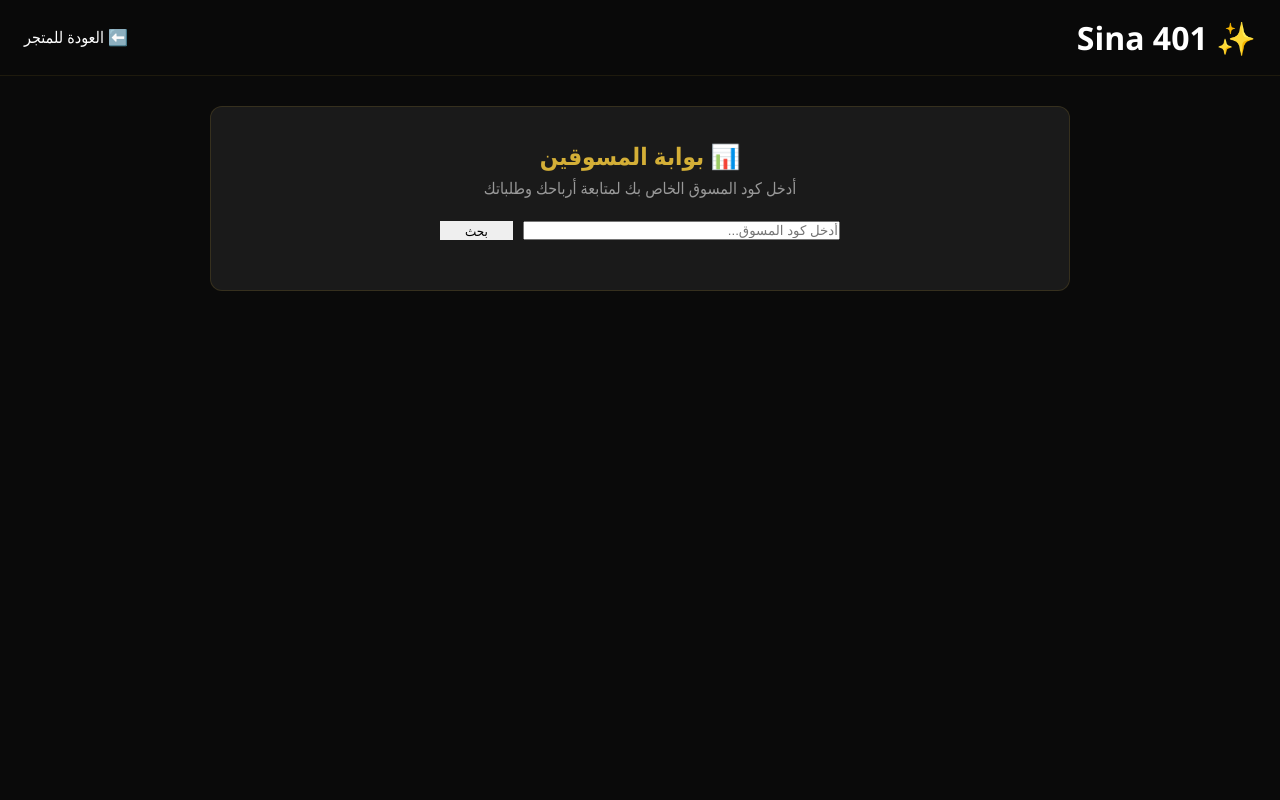
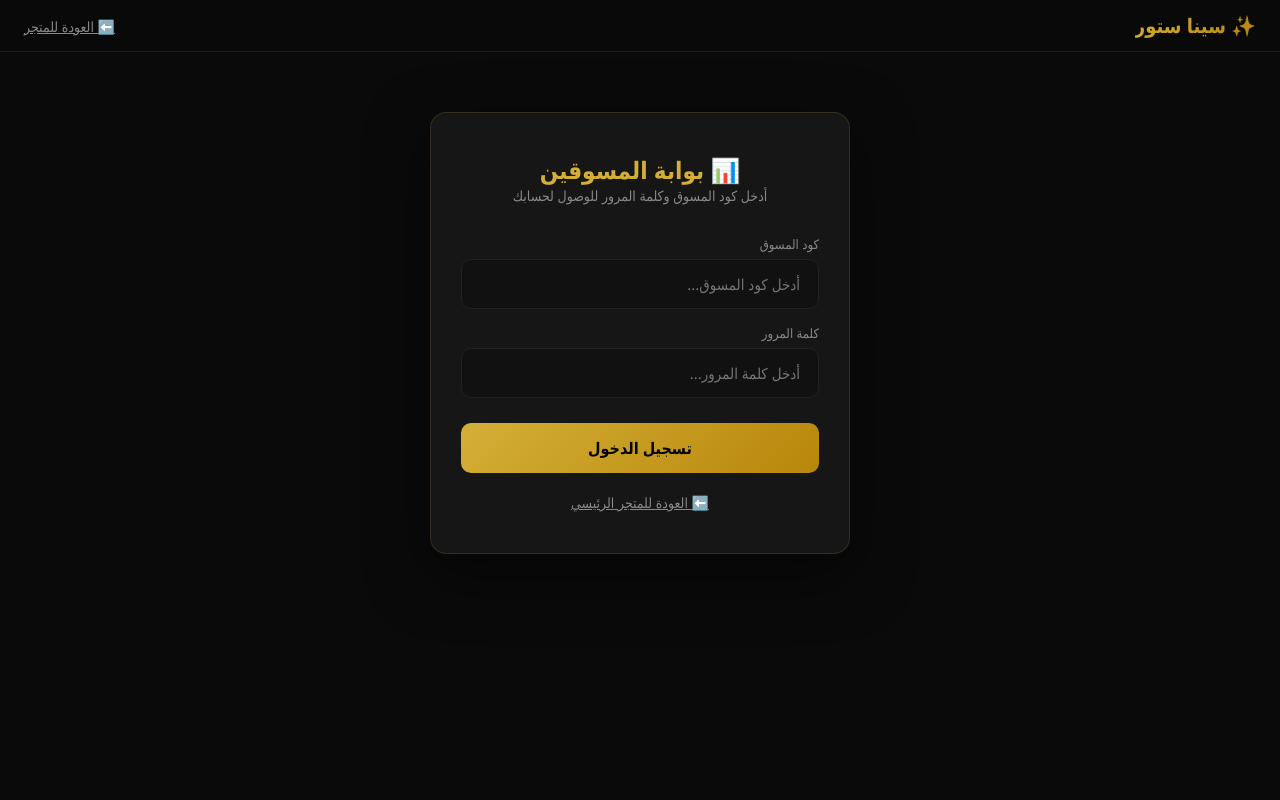
Before and after one commit to mosebh99/sina.401, a Flask app: page /marketers.html in a window 1280 px wide. Run offline with Flask 3, Linux system fonts and the light colour scheme; some libraries are stand-ins or nearby versions.

Commit message:
Update marketers.html

```diff
--- a/templates/marketers.html
+++ b/templates/marketers.html
@@ -3,139 +3,216 @@
 <head>
     <meta charset="UTF-8">
     <meta name="viewport" content="width=device-width, initial-scale=1.0">
-    <title>بوابة المسوقين | Sina 401</title>
+    <title>بوابة المسوقين | سينا ستور</title>
     <link rel="icon" type="image/png" href="/static/css/logo.png.jpeg">
-    <link rel="stylesheet" href="/static/css/style.css">
     <style>
-        .marketer-container { max-width: 900px; margin: 30px auto; padding: 0 20px; }
-        .marketer-card { background: var(--card-bg); border: 1px solid var(--card-border); border-radius: 12px; padding: 30px; margin-bottom: 20px; text-align: center; }
-        .marketer-card h2 { color: var(--primary); margin-top: 0; }
-        .stats-grid { display: grid; grid-template-columns: repeat(auto-fit, minmax(150px, 1fr)); gap: 15px; margin: 20px 0; }
-        .stat-box { background: #111; padding: 15px; border-radius: 8px; border: 1px solid #222; }
-        .stat-box .number { font-size: 28px; font-weight: bold; color: var(--primary); }
-        .stat-box .label { font-size: 12px; color: var(--text-muted); margin-top: 5px; }
-        .orders-table { width: 100%; border-collapse: collapse; margin-top: 20px; }
-        .orders-table th, .orders-table td { padding: 12px; border-bottom: 1px solid #222; text-align: right; }
-        .orders-table th { background: #111; color: var(--primary); }
-        .status-badge { padding: 4px 12px; border-radius: 20px; font-size: 12px; font-weight: bold; }
-        .status-pending { background: #f59e0b; color: #000; }
-        .status-shipping { background: #3b82f6; color: #fff; }
-        .status-delivered { background: #22c55e; color: #000; }
-        .status-returned { background: #ef4444; color: #fff; }
+        * { margin: 0; padding: 0; box-sizing: border-box; }
+        body {
+            font-family: 'Segoe UI', Tahoma, Geneva, Verdana, sans-serif;
+            background: #0a0a0a;
+            color: #fff;
+            min-height: 100vh;
+            display: flex;
+            flex-direction: column;
+        }
+        header {
+            background: rgba(10,10,10,0.98);
+            backdrop-filter: blur(20px);
+            padding: 12px 24px;
+            display: flex;
+            justify-content: space-between;
+            align-items: center;
+            border-bottom: 1px solid rgba(212,175,55,0.1);
+        }
+        .logo {
+            font-size: 20px;
+            font-weight: 800;
+            background: linear-gradient(135deg, #d4af37, #b8860b);
+            -webkit-background-clip: text;
+            -webkit-text-fill-color: transparent;
+        }
+        .nav-links a {
+            color: #888;
+            font-size: 14px;
+            transition: all 0.3s;
+        }
+        .nav-links a:hover { color: #d4af37; }
+
+        .login-container {
+            max-width: 420px;
+            margin: 60px auto;
+            padding: 40px 30px;
+            background: #161616;
+            border-radius: 16px;
+            border: 1px solid rgba(212,175,55,0.15);
+            text-align: center;
+            box-shadow: 0 20px 60px rgba(0,0,0,0.5);
+            width: 90%;
+        }
+        .login-container h2 {
+            color: #d4af37;
+            margin-top: 0;
+            font-size: 24px;
+        }
+        .login-container p {
+            color: #888;
+            font-size: 14px;
+            margin-bottom: 30px;
+        }
+        .login-form {
+            display: flex;
+            flex-direction: column;
+            gap: 15px;
+        }
+        .input-group { position: relative; }
+        .input-group input {
+            width: 100%;
+            padding: 14px 18px;
+            background: #111;
+            border: 1px solid #222;
+            border-radius: 10px;
+            color: #fff;
+            font-family: inherit;
+            font-size: 15px;
+            transition: all 0.3s;
+        }
+        .input-group input:focus {
+            outline: none;
+            border-color: #d4af37;
+            box-shadow: 0 0 15px rgba(212,175,55,0.15);
+        }
+        .input-group label {
+            display: block;
+            text-align: right;
+            margin-bottom: 6px;
+            color: #888;
+            font-size: 13px;
+        }
+        .login-btn {
+            background: linear-gradient(135deg, #d4af37, #b8860b);
+            color: #000;
+            border: none;
+            padding: 14px;
+            border-radius: 10px;
+            font-weight: bold;
+            font-size: 16px;
+            cursor: pointer;
+            transition: all 0.3s;
+            margin-top: 10px;
+            font-family: inherit;
+        }
+        .login-btn:hover {
+            transform: scale(1.02);
+            box-shadow: 0 6px 20px rgba(212,175,55,0.4);
+        }
+        .login-btn:disabled {
+            opacity: 0.6;
+            cursor: not-allowed;
+            transform: none;
+        }
+        .error-msg {
+            color: #ef4444;
+            font-size: 13px;
+            margin-top: 10px;
+            display: none;
+        }
+        .success-msg {
+            color: #22c55e;
+            font-size: 13px;
+            margin-top: 10px;
+            display: none;
+        }
+        .back-link {
+            display: inline-block;
+            margin-top: 20px;
+            color: #888;
+            font-size: 14px;
+            transition: color 0.3s;
+        }
+        .back-link:hover { color: #d4af37; }
     </style>
 </head>
 <body>
-
     <header>
-        <h1><a href="/">✨ Sina 401</a></h1>
+        <div class="logo">✨ سينا ستور</div>
         <div class="nav-links"><a href="/">⬅️ العودة للمتجر</a></div>
     </header>
 
-    <div class="marketer-container">
-        <div class="marketer-card">
-            <h2>📊 بوابة المسوقين</h2>
-            <p style="color: var(--text-muted);">أدخل كود المسوق الخاص بك لمتابعة أرباحك وطلباتك</p>
+    <div class="login-container">
+        <h2>📊 بوابة المسوقين</h2>
+        <p>أدخل كود المسوق وكلمة المرور للوصول لحسابك</p>
 
-            <div style="display: flex; gap: 10px; max-width: 400px; margin: 20px auto;">
-                <input type="text" id="marketer-code-input" class="search-input" placeholder="أدخل كود المسوق..." style="flex: 1;">
-                <button class="btn-primary" style="width: auto; margin: 0; padding: 0 25px;" onclick="loadMarketerData()">بحث</button>
+        <form id="marketer-login-form" class="login-form">
+            <div class="input-group">
+                <label>كود المسوق</label>
+                <input type="text" id="mk-code" placeholder="أدخل كود المسوق..." required>
             </div>
-        </div>
+            <div class="input-group">
+                <label>كلمة المرور</label>
+                <input type="password" id="mk-pass" placeholder="أدخل كلمة المرور..." required>
+            </div>
+            <button type="submit" class="login-btn" id="login-btn">تسجيل الدخول</button>
+            <div class="error-msg" id="error-msg"></div>
+            <div class="success-msg" id="success-msg"></div>
+        </form>
 
-        <div id="marketer-stats" style="display: none;">
-            <div class="stats-grid">
-                <div class="stat-box">
-                    <div class="number" id="stat-orders">0</div>
-                    <div class="label">إجمالي الطلبات</div>
-                </div>
-                <div class="stat-box">
-                    <div class="number" id="stat-sales">0</div>
-                    <div class="label">إجمالي المبيعات (ج.م)</div>
-                </div>
-                <div class="stat-box">
-                    <div class="number" id="stat-commission">0</div>
-                    <div class="label">عمولتك المتوقعة (ج.م)</div>
-                </div>
-            </div>
-
-            <h3 style="color: var(--primary); margin-top: 30px;">📋 طلباتك المسجلة</h3>
-            <div style="overflow-x: auto;">
-                <table class="orders-table">
-                    <thead>
-                        <tr>
-                            <th>رقم الطلب</th>
-                            <th>العميل</th>
-                            <th>الهاتف</th>
-                            <th>المبلغ</th>
-                            <th>الحالة</th>
-                            <th>التاريخ</th>
-                        </tr>
-                    </thead>
-                    <tbody id="marketer-orders-body">
-                    </tbody>
-                </table>
-            </div>
-        </div>
+        <a href="/" class="back-link">⬅️ العودة للمتجر الرئيسي</a>
     </div>
 
     <script>
-        async function loadMarketerData() {
-            const code = document.getElementById('marketer-code-input').value.trim();
-            if (!code) { alert('من فضلك أدخل كود المسوق'); return; }
+        async function checkLoginStatus() {
+            try {
+                const res = await fetch('/api/marketer/check');
+                const data = await res.json();
+                if (data.authenticated) {
+                    window.location.href = '/marketer_dashboard.html';
+                }
+            } catch (e) {}
+        }
+        checkLoginStatus();
+
+        document.getElementById('marketer-login-form').addEventListener('submit', async function(e) {
+            e.preventDefault();
+
+            const code = document.getElementById('mk-code').value.trim();
+            const pass = document.getElementById('mk-pass').value.trim();
+            const btn = document.getElementById('login-btn');
+            const errorDiv = document.getElementById('error-msg');
+            const successDiv = document.getElementById('success-msg');
+
+            errorDiv.style.display = 'none';
+            successDiv.style.display = 'none';
+            btn.disabled = true;
+            btn.innerText = 'جاري التحقق...';
 
             try {
-                const res = await fetch(`/api/marketers/stats/${code}`);
+                const res = await fetch('/api/marketer/login', {
+                    method: 'POST',
+                    headers: { 'Content-Type': 'application/json' },
+                    body: JSON.stringify({ code: code, password: pass })
+                });
+
                 const data = await res.json();
 
-                if (data.error) {
-                    alert('❌ ' + data.error);
-                    return;
+                if (data.success) {
+                    successDiv.innerText = '✅ ' + data.message + ' جاري التوجيه...';
+                    successDiv.style.display = 'block';
+                    setTimeout(() => {
+                        window.location.href = '/marketer_dashboard.html';
+                    }, 1000);
+                } else {
+                    errorDiv.innerText = '❌ ' + (data.message || 'بيانات الدخول غير صحيحة');
+                    errorDiv.style.display = 'block';
+                    btn.disabled = false;
+                    btn.innerText = 'تسجيل الدخول';
                 }
-
-                document.getElementById('marketer-stats').style.display = 'block';
-                document.getElementById('stat-orders').innerText = data.stats.total_orders || 0;
-                document.getElementById('stat-sales').innerText = (data.stats.total_sales || 0).toFixed(2);
-
-                // حساب العمولة (10% افتراضياً)
-                const commission = (data.stats.total_sales || 0) * 0.10;
-                document.getElementById('stat-commission').innerText = commission.toFixed(2);
-
-                const tbody = document.getElementById('marketer-orders-body');
-                tbody.innerHTML = '';
-
-                if (!data.orders || data.orders.length === 0) {
-                    tbody.innerHTML = '<tr><td colspan="6" style="text-align:center; color:#aaa;">لا توجد طلبات مسجلة</td></tr>';
-                    return;
-                }
-
-                data.orders.forEach(o => {
-                    let statusClass = 'status-pending';
-                    let statusText = '⏳ قيد المراجعة';
-                    if (o.status === 'جاري الشحن') { statusClass = 'status-shipping'; statusText = '🚚 جاري الشحن'; }
-                    else if (o.status === 'تم التسليم') { statusClass = 'status-delivered'; statusText = '✅ تم التسليم'; }
-                    else if (o.status === 'مرتجع') { statusClass = 'status-returned'; statusText = '❌ مرتجع'; }
-
-                    tbody.innerHTML += `
-                        <tr>
-                            <td><strong>#${o.id}</strong></td>
-                            <td>${o.customer_name || '-'}</td>
-                            <td>${o.customer_phone || '-'}</td>
-                            <td style="color: var(--primary); font-weight: bold;">${o.total_price || 0} ج.م</td>
-                            <td><span class="status-badge ${statusClass}">${statusText}</span></td>
-                            <td style="color: var(--text-muted); font-size: 12px;">${o.created_at ? new Date(o.created_at).toLocaleDateString('ar-EG') : '-'}</td>
-                        </tr>
-                    `;
-                });
-            } catch (e) {
-                alert('❌ فشل الاتصال بالسيرفر');
+            } catch (err) {
+                errorDiv.innerText = '❌ فشل الاتصال بالسيرفر';
+                errorDiv.style.display = 'block';
+                btn.disabled = false;
+                btn.innerText = 'تسجيل الدخول';
             }
-        }
-
-        // تحميل تلقائي إذا كان هناك كود محفوظ
-        const savedCode = localStorage.getItem('active_marketer_code');
-        if (savedCode) {
-            document.getElementById('marketer-code-input').value = savedCode;
-        }
+        });
     </script>
 </body>
 </html>
```
